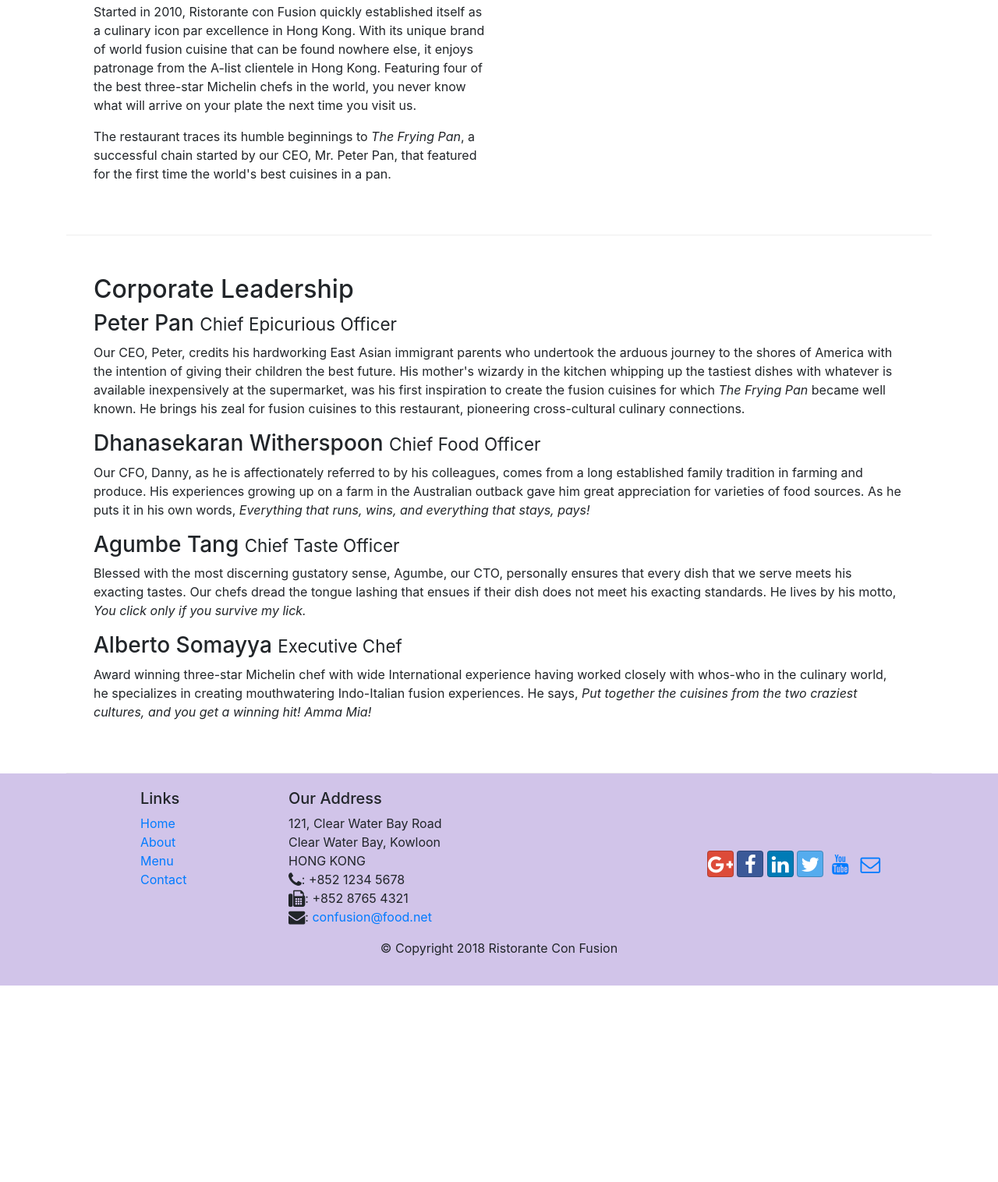
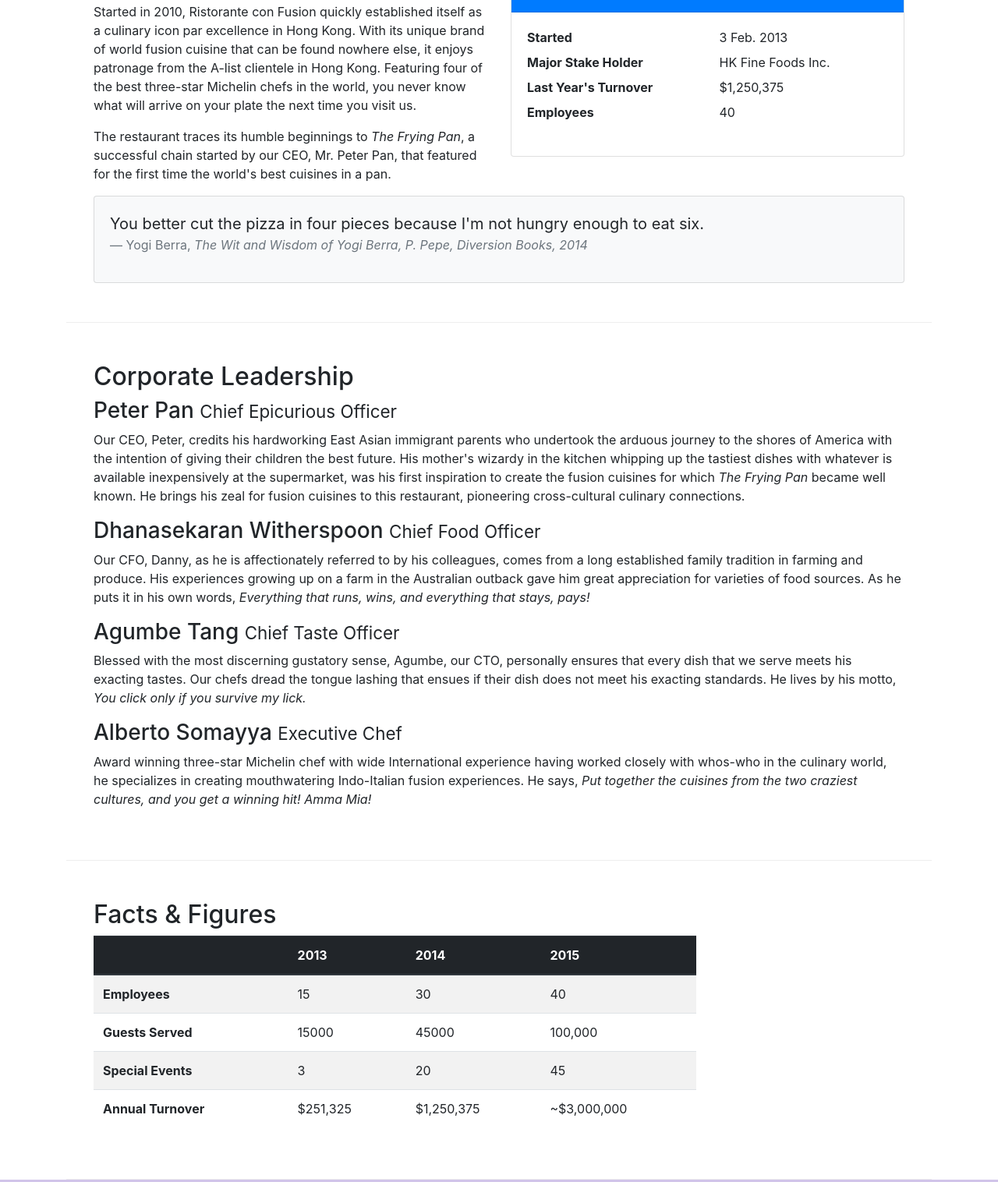
Before and after one commit to Marilynn1504n/Bootstrap4Coursera, a website: page aboutus.html in a window 1280 px wide. Shown: the part 558-2074 px from the top of the page at 78% size. Before the commit the page ends 1822 px from the top, so only its background shows below. Drawn offline with nearby package versions, Linux system fonts and the light colour scheme.

Commit message:
tables and cards

```diff
--- a/aboutus.html
+++ b/aboutus.html
@@ -66,7 +66,34 @@
                 <p>Started in 2010, Ristorante con Fusion quickly established itself as a culinary icon par excellence in Hong Kong. With its unique brand of world fusion cuisine that can be found nowhere else, it enjoys patronage from the A-list clientele in Hong Kong.  Featuring four of the best three-star Michelin chefs in the world, you never know what will arrive on your plate the next time you visit us.</p>
                 <p>The restaurant traces its humble beginnings to <em>The Frying Pan</em>, a successful chain started by our CEO, Mr. Peter Pan, that featured for the first time the world's best cuisines in a pan.</p>
             </div>
-            <div>
+            <div class="col-12  col-sm-6">
+                <div class="card">
+                    <h3 class="card-header bg-primary text-white">Facts at a Glance</h3>
+                    <div class="card-body">
+                        <dl class="row">
+                            <dt class="col-6">Started</dt>
+                            <dd class="col-6">3 Feb. 2013</dd>
+                            <dt class="col-6">Major Stake Holder</dt>
+                            <dd class="col-6">HK Fine Foods Inc.</dd>
+                            <dt class="col-6">Last Year's Turnover</dt>
+                            <dd class="col-6">$1,250,375</dd>
+                            <dt class="col-6">Employees</dt>
+                            <dd class="col-6">40</dd>
+                        </dl>
+                    </div>
+                </div>
+            </div>
+            <div class= "col-12">
+                <div class="card card-body bg-light">
+                    <blockquote class="blockquote">
+                        <p class="mb-0">You better cut the pizza in four pieces because
+                            I'm not hungry enough to eat six.</p>
+                        <footer class="blockquote-footer">Yogi Berra,
+                            <cite title="Source Title">The Wit and Wisdom of Yogi Berra,
+                            P. Pepe, Diversion Books, 2014</cite>
+                        </footer>
+                    </blockquote>
+                </div>
             </div>
         </div>
 
@@ -84,7 +111,52 @@
                 <p class="d-none d-sm-block">Award winning three-star Michelin chef with wide International experience having worked closely with whos-who in the culinary world, he specializes in creating mouthwatering Indo-Italian fusion experiences. He says, <em>Put together the cuisines from the two craziest cultures, and you get a winning hit! Amma Mia!</em></p>
             </div>
        </div>
+       <div class="row row-content2">
+            <div class="col-12 col-sm-9">
+                <h2>Facts &amp; Figures</h2>
+                <div class="table-responsive">
+                    <table class="table table-striped">
+                        <thead class="thead-dark">
+                            <tr>
+                                <th>&nbsp;</th>
+                                <th>2013</th>
+                                <th>2014</th>
+                                <th>2015</th>
+                            </tr>
+                        </thead>
+                        <tbody>
+                            <tr>
+                                <th>Employees</th>
+                                <td>15</td>
+                                <td>30</td>
+                                <td>40</td>
+                            </tr>
+                            <tr>
+                                <th>Guests Served</th>
+                                <td>15000</td>
+                                <td>45000</td>
+                                <td>100,000</td>
+                            </tr>
+                            <tr>
+                                <th>Special Events</th>
+                                <td>3</td>
+                                <td>20</td>
+                                <td>45</td>
+                            </tr>
+                            <tr>
+                                <th>Annual Turnover</th>
+                                <td>$251,325</td>
+                                <td>$1,250,375</td>
+                                <td>~$3,000,000</td>
+                            </tr>
+                        </tbody>
+                    </table>
+                </div>
+            </div>
+            <div class="col-12 col-sm-3">
 
+            </div>
+       </div>
     </div>
 
     <footer class="footer">
```
